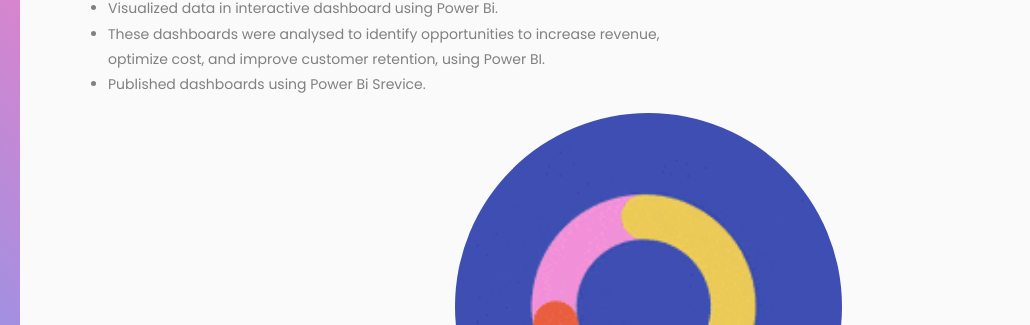
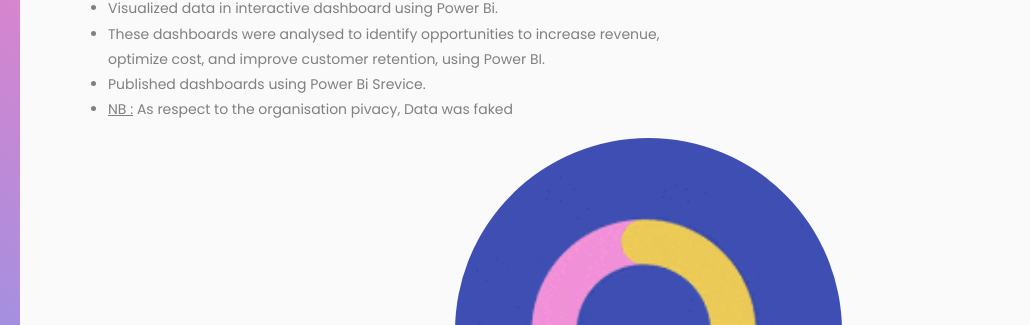
Before and after one commit to AyoubMabrouk/TunisieTelecom-PowerBi, a plain HTML site: page index.html in a window 1280 px wide. Shown: the part 246-571 px from the top of the page, 250-1280 px from the left. Drawn offline with Linux system fonts and the light colour scheme; a script that the page names is missing.

Commit message:
Update index.html

```diff
--- a/index.html
+++ b/index.html
@@ -89,6 +89,7 @@
 						<br>optimize cost, and improve customer retention, using Power BI.
 					</li>
 					<li>Published dashboards using Power Bi Srevice.</li>
+					<li><u>NB :</u> As respect to the organisation pivacy, Data was faked </li>
 
 
 				</ul>
```
